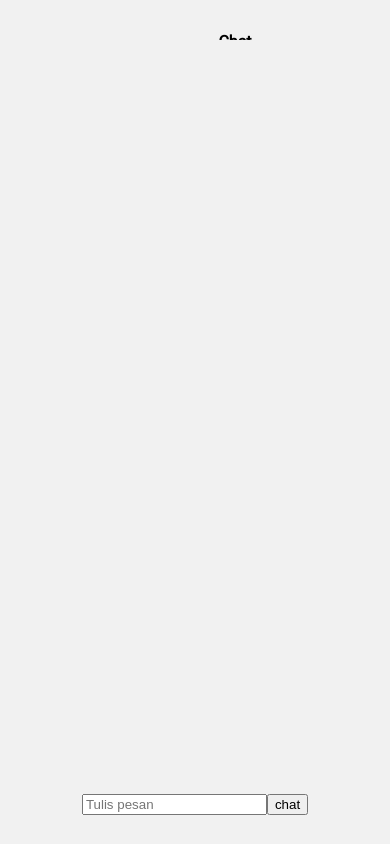
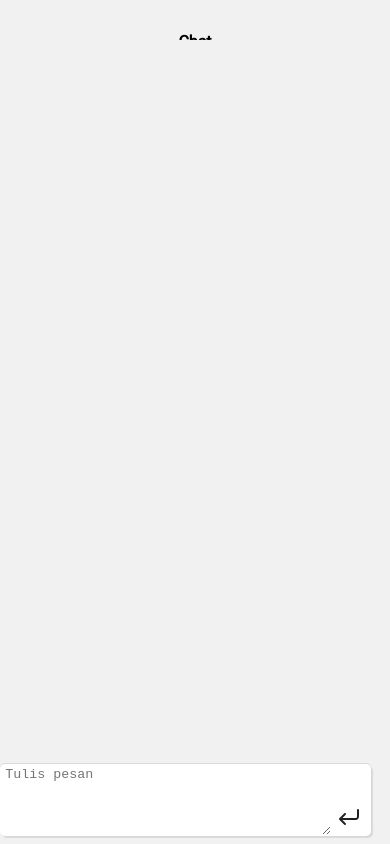
Before and after one commit to gelargew/shopee-simplified, a Gatsby site: page /MobileChat in a window 390 px wide. Built offline with nearby package versions, Linux system fonts and the light colour scheme; Gatsby itself is replaced by a stand-in of ours.

Commit message:
mobile styling

```diff
--- a/src/pages/MobileChat.tsx
+++ b/src/pages/MobileChat.tsx
@@ -1,32 +1,38 @@
 import React, { FormEvent, useRef, useState } from 'react'
+import { Link } from 'gatsby'
 import HeaderMobile from '../components/HeaderMobile'
+import ArrowEnter from '../svgs/ArrowEnter.svg'
+import ArrowBack from '../svgs/ArrowBack.svg'
 import '../styles/mobileChat.css'
 
 
 export default function MobileChat() {
     const [chats, setChats] = useState<string[]>([])
-    const inputRef = useRef<HTMLInputElement>()
+    const inputRef = useRef<HTMLTextAreaElement>()
 
     const submitChat = (e:FormEvent) => {
         e.preventDefault()
-        setChats([...chats, inputRef.current.value])
-        console.log(inputRef.current.value)
-        inputRef.current.value = ''
-        inputRef.current.blur()
+        if (inputRef.current.value) {
+            setChats([...chats, inputRef.current.value])
+            inputRef.current.value = ''
+            inputRef.current.blur()
+        }
     }
 
     return (
         <>
             <main id='mobile-main'>
+
                 <h4 id='chat-title' >Chat</h4>
                 <div id='chat-body'>
                     {chats.map((chat, idx) => <p className='chat-text' key={idx}>{chat}</p>)}
                 </div>
                 <form id='chat-form' onSubmit={submitChat}>
-                    <input ref={inputRef} className='chat-input' placeholder='Tulis pesan' />
-                    <button>chat</button>
+                    <textarea ref={inputRef} className='chat-input' placeholder='Tulis pesan' />
+                    <button><ArrowEnter /></button>
                 </form>
             </main>
+            <Link to='/' className='back-button'><ArrowBack /></Link>
         </>
     )
 }
--- a/src/styles/global.css
+++ b/src/styles/global.css
@@ -41,8 +41,33 @@ main > section * {
     border-radius: 2px;
 }
 
+button {
+    background: none;
+    border: none;
+    border-radius: 4px;
+}
+
+button:hover, a:hover {
+    cursor: pointer;
+}
+
+button:active {
+    background: var(--color-shadow-light);
+}
+
+
 @media screen and (max-width: 600px) {
     ::-webkit-scrollbar, ::-webkit-scrollbar-thumb {
         display: none;
     }
 }
+
+
+
+.disabled {
+    color: var(--color-shadow);
+}
+
+.disabled:hover {
+    cursor: default;
+}
--- a/src/styles/mobileChat.css
+++ b/src/styles/mobileChat.css
@@ -1,10 +1,10 @@
 #mobile-main {
     display: grid;
     height: 100vh;
-    grid-template-areas: "contacts title"
-    "contacts chat-body"
-    "chat-input chat-input";
-    grid-template-columns: 80px auto;
+    grid-template-areas:
+    "title"
+    "chat-body"
+    "chat-input";
     grid-template-rows: 40px auto minmax(40px, 80px);
     gap: 0;
 }
@@ -26,17 +26,61 @@
 #chat-body {
     grid-area: chat-body;
     background:var(--color-bg-main);
+    flex-direction: column;
+    place-items: flex-start;
     justify-content: flex-start;
+    gap: 0.4rem;
+    overflow-y: auto;
 }
 
-#chat-body>* {
+#chat-body > * {
     background: var(--color-text-accent);
     padding: 0.4rem 0.4rem 0.4rem 1rem;
+    margin: 0;
+    min-width: 30px;
+    max-width: 70%;
+    min-height: 1rem;
+    word-break: break-all;
     border-radius: 3px;
     box-shadow: 0.4px 0.4px 0.2px var(--color-shadow-light);
 
 }
 
 #chat-form {
+    background: var(--color-text-accent);
     grid-area: chat-input;
+    width: 95%;
+    height: 90%;
+    border-radius: 5px;
+    padding: 0.2rem;
+    box-shadow: 2px 2px 1px var(--color-shadow-light), 0 -1px 0.4px var(--color-shadow-light);
 }
+
+#chat-form textarea {
+    height: 100%;
+    flex: 1;
+    border: none;
+}
+
+#chat-form textarea:focus {
+    outline: none;
+}
+
+#chat-form button {
+    place-self: flex-end;
+    background: none;
+    border: none;
+}
+
+#chat-form button:active {
+    background: var(--color-shadow-light);
+}
+
+.back-button {
+    position: fixed;
+    z-index: 2;
+    top: 0;
+    right: 0;
+    margin: 0.4rem;
+    width: 2rem;
+}
```
Also changed, not shown: src/components/HeaderMobile.tsx (+7 -14 lines), gatsby-browser.js (line endings or trailing spaces), src/svgs/ArrowBack.svg (added), src/svgs/ArrowEnter.svg (added).
